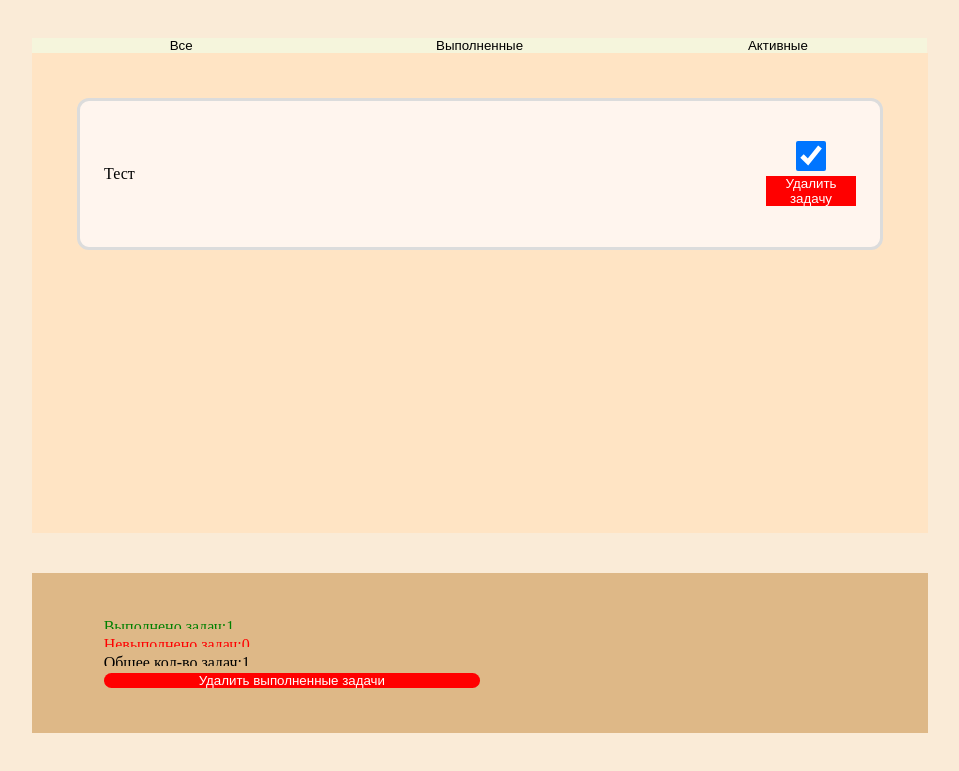
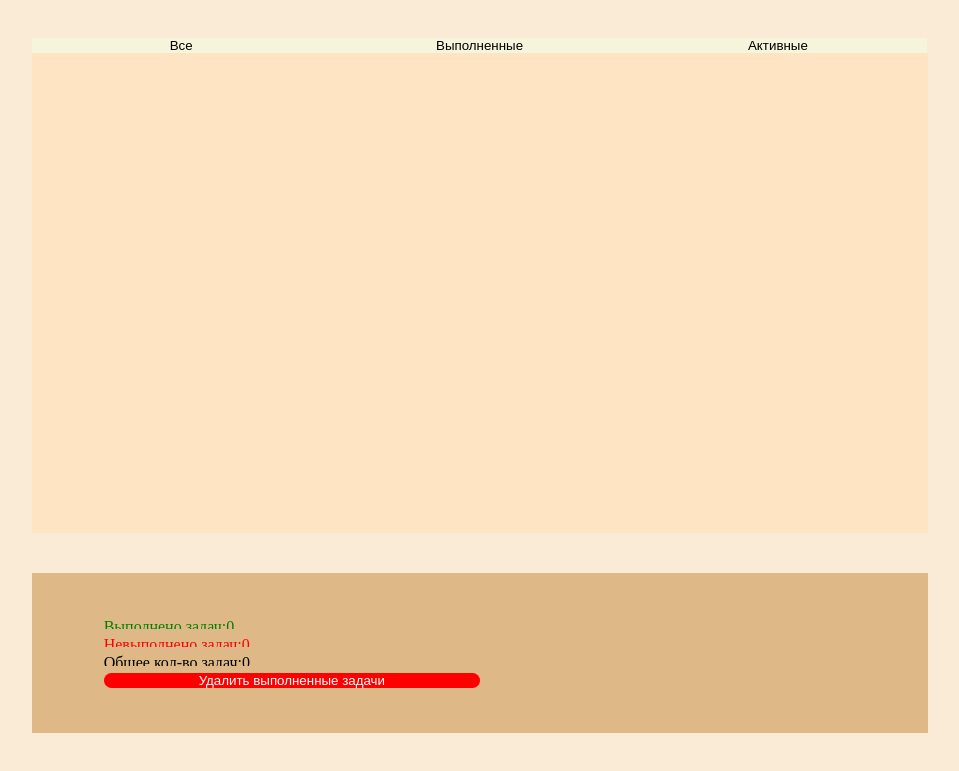
Before and after one commit to nzakypov521-byte/React-Task-Manager, a React (Vite) app: page / in a window 1280 px wide. Shown: the part 335-1106 px from the top of the page, without its empty margins (160-1119 px from the left). Built offline with nearby package versions, Linux system fonts and the light colour scheme.

Commit message:
Добавлено сохранение в localstorage + отслеживание изменений и обновление через useEffect

```diff
--- a/src/App.tsx
+++ b/src/App.tsx
@@ -1,4 +1,4 @@
-import { useState } from "react";
+import { useEffect, useState } from "react";
 import TaskList from "./components/TaskList";
 import TaskForm from "./components/TaskForm";
 import styles from "./scss/App.module.scss";
@@ -10,13 +10,17 @@ import type { Mode } from "./types";
 function App() {
   const [mode, setMode] = useState<Mode>("All");
 
-  const [data, setData] = useState<Task[]>([
-    {
-      id: 1,
-      text: "Тест",
-      completed: true,
-    },
-  ]);
+  const [data, setData] = useState<Task[]>(() => {
+    try {
+      const saved = localStorage.getItem("Data");
+      return saved ? JSON.parse(saved) : [];
+    } catch (e) {
+      console.error(e);
+      return [];
+    }
+  });
+
+  useEffect(() => localStorage.setItem("Data", JSON.stringify(data)), [data]);
 
   function getTask(text: string) {
     if (text.replaceAll(" ", "")) {
@@ -35,8 +39,8 @@ function App() {
   function ToggleData(id: number, status: boolean) {
     setData((prevData) =>
       prevData.map((item) =>
-        item.id === id ? { ...item, completed: status } : item,
-      ),
+        item.id === id ? { ...item, completed: status } : item
+      )
     );
   }
 
```
Also changed, not shown: src/components/TaskList.tsx (indentation only). Lines whose indentation alone changed are shown as unchanged.
